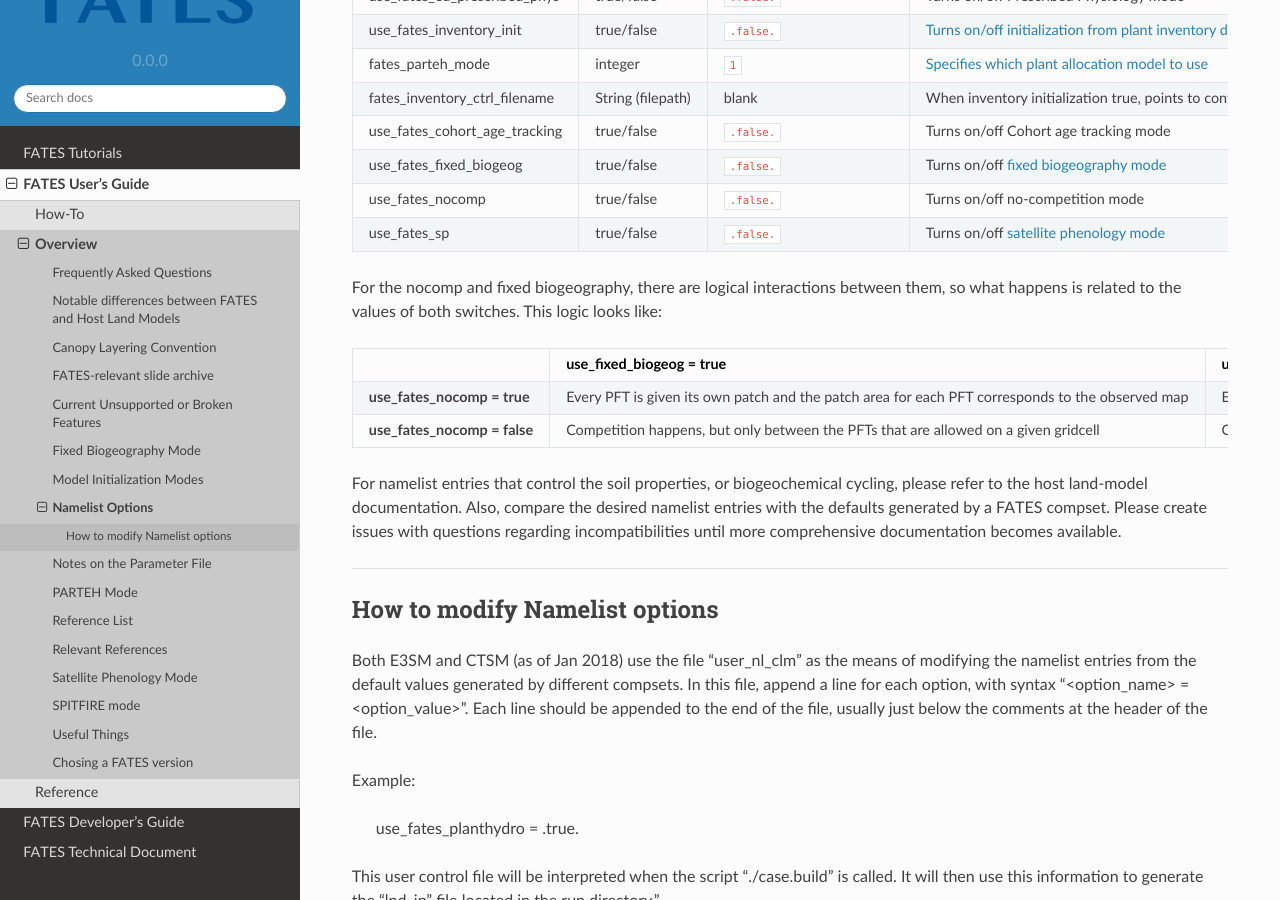
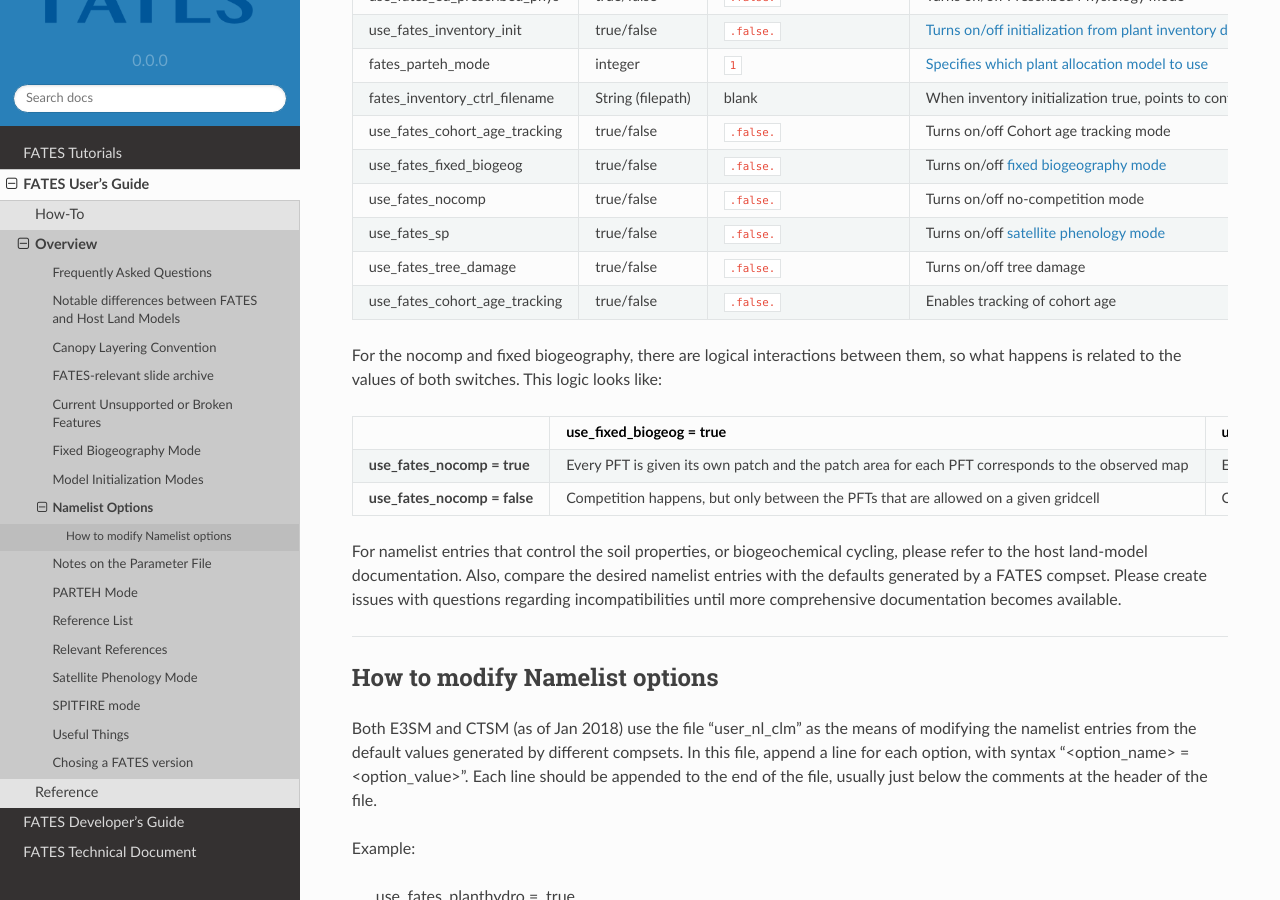
Before and after one commit to NGEET/fates-users-guide, a Sphinx documentation site: the page built from docs/source/user/Namelist-Options-and-Run-Time-Modes.md, in a window 1280 px wide and 900 px high, scrolled down 585 px. Built offline with Sphinx 7.4.7 and the Read the Docs theme 2.0.0, drawn with Linux system fonts in a browser that asks for light colours.

Commit message:
add tree damage and cohort age tracking to namelist option documentation

```diff
--- a/docs/source/user/Namelist-Options-and-Run-Time-Modes.md
+++ b/docs/source/user/Namelist-Options-and-Run-Time-Modes.md
@@ -22,6 +22,8 @@ For more information on how to set and use these modes, click on the links in th
 | use_fates_fixed_biogeog       | true/false        | `.false.`               | Turns on/off {doc}`fixed biogeography mode <Fixed-Biogeography-Mode>` |
 | use_fates_nocomp              | true/false        | `.false.`               | Turns on/off no-competition mode |
 | use_fates_sp                  | true/false        | `.false.`               | Turns on/off {doc}`satellite phenology mode <SP-(satellite-phenology)-mode>` |
+| use_fates_tree_damage         | true/false        | `.false.`               | Turns on/off tree damage |
+| use_fates_cohort_age_tracking | true/false        | `.false.`               | Enables tracking of cohort age |
 
 For the nocomp and fixed biogeography, there are logical interactions between them, so what happens is related to the values of both switches.  This logic looks like:
 
```
